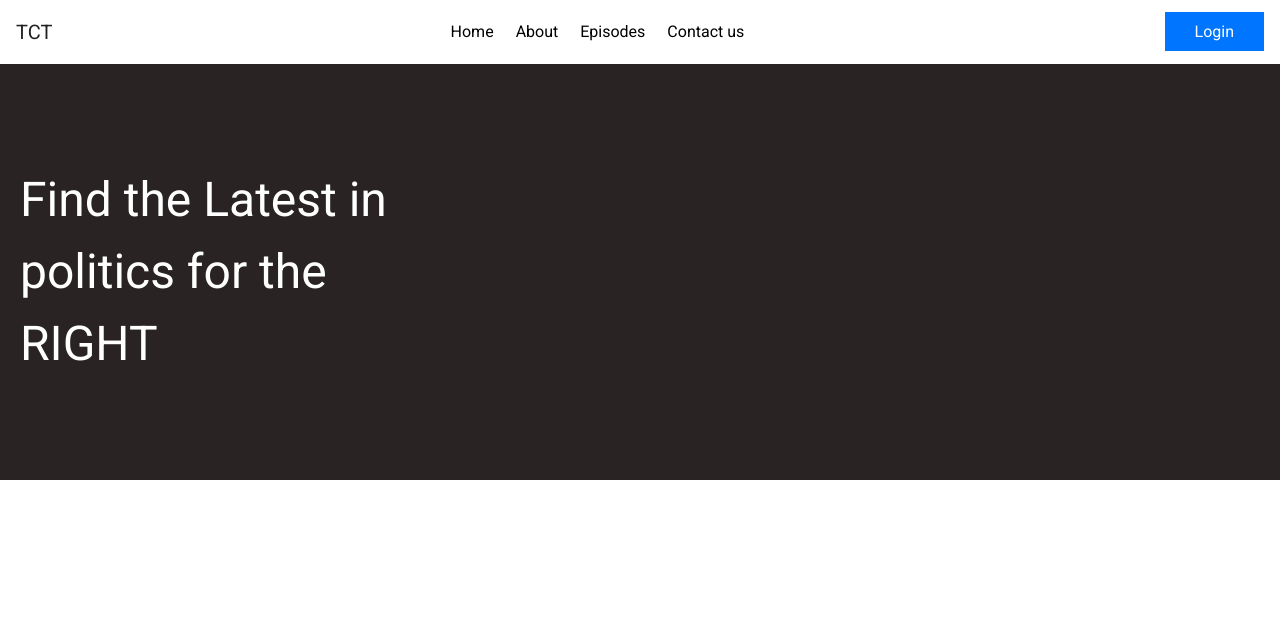
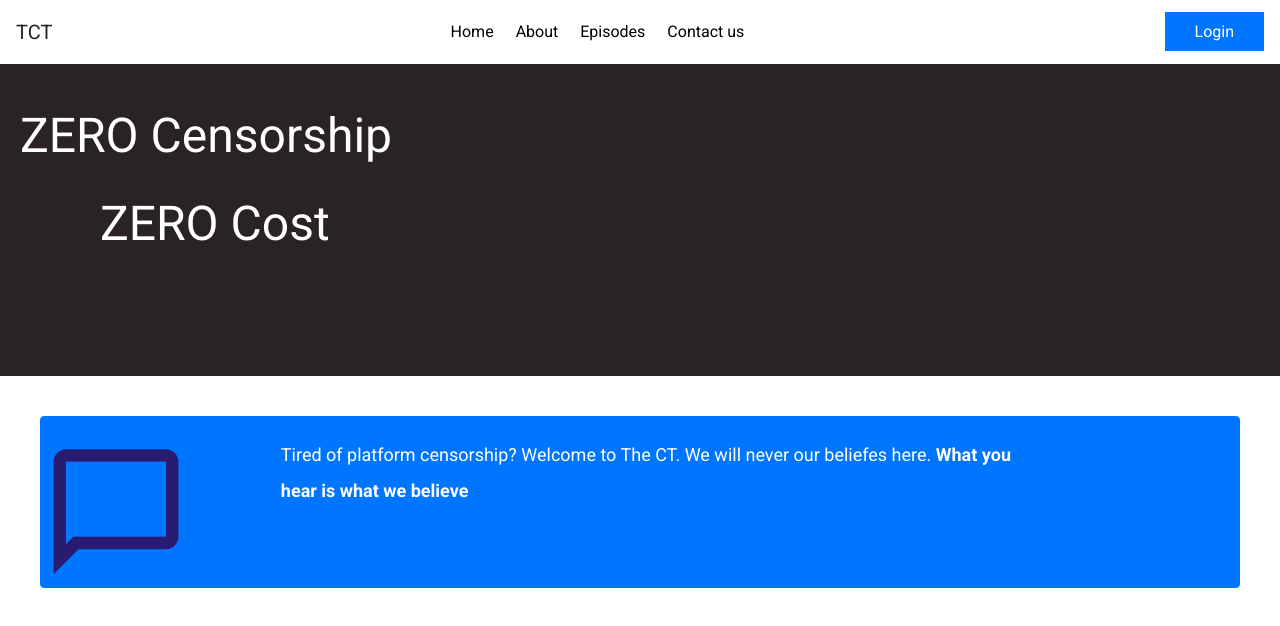
Before and after one commit to parkerdouglass/the-ct-website, a Nuxt app: page / in a window 1280 px wide. Shown: the top 626 px of the page. Built offline with nearby package versions, Linux system fonts and the light colour scheme.

Commit message:
Continuted development on the landing page

```diff
--- a/layouts/default.vue
+++ b/layouts/default.vue
@@ -7,7 +7,8 @@
     <v-app-bar
       class="navbar"
       elevate-on-scroll
-      flat
+      elevation="10"
+      fixed
       color = "white"
     >
       <v-app-bar-title><!-- app-bar-title is the left text -->
--- a/pages/index.vue
+++ b/pages/index.vue
@@ -1,11 +1,30 @@
+<!--
+  LANDING PAGE
+ -->
 <template>
-  <div class="hero-container">
-    <div class="hero-text">
-      <span class="text">
-        Find the Latest in <br>
-        politics for the <br>
-        RIGHT
-      </span>
+  <div class="page">
+    <div class="hero-container">
+      <div class="hero-text">
+        <span class="text">
+          <p class="line-one">ZERO Censorship</p>
+          <p class="line-two">ZERO Cost</p>
+        </span>
+      </div>
+    </div>
+    <div class="main-content">
+      <div class="no-censorship-section">
+        <v-row>
+          <v-col cols="1">
+            <v-icon class="chat-bubble-icon">mdi-message-outline</v-icon>
+          </v-col>
+          <v-col cols="9" class="text-col">
+            <span class="nc-text">
+              Tired of platform censorship? Welcome to The CT. We will never
+              our beliefes here. <strong>What you hear is what we believe</strong>
+            </span>
+          </v-col>
+        </v-row>
+      </div>
     </div>
   </div>
 </template>
@@ -21,6 +40,33 @@
         color: white;
         line-height: 9vh;
         font-size: 48px;
+        .line-two{
+          margin-left: 10vh;
+        }
+      }
+    }
+  }
+  .main-content{
+    margin:40px;
+    .no-censorship-section{
+      background-color:#0075FF;
+      border: 1px solid #0075FF;
+      border-radius: 4px;
+      color: white;
+      padding-top:20px;
+      vertical-align: middle;
+      .chat-bubble-icon{
+        font-size: 150px;
+        color: rgb(41, 28, 112);
+        vertical-align: middle;
+      }
+    .text-col{
+      padding-left: 150px;
+      .nc-text{
+        vertical-align: middle;
+        line-height: 4.5vh;
+        font-size: 18px;
+      }
       }
     }
   }
```
